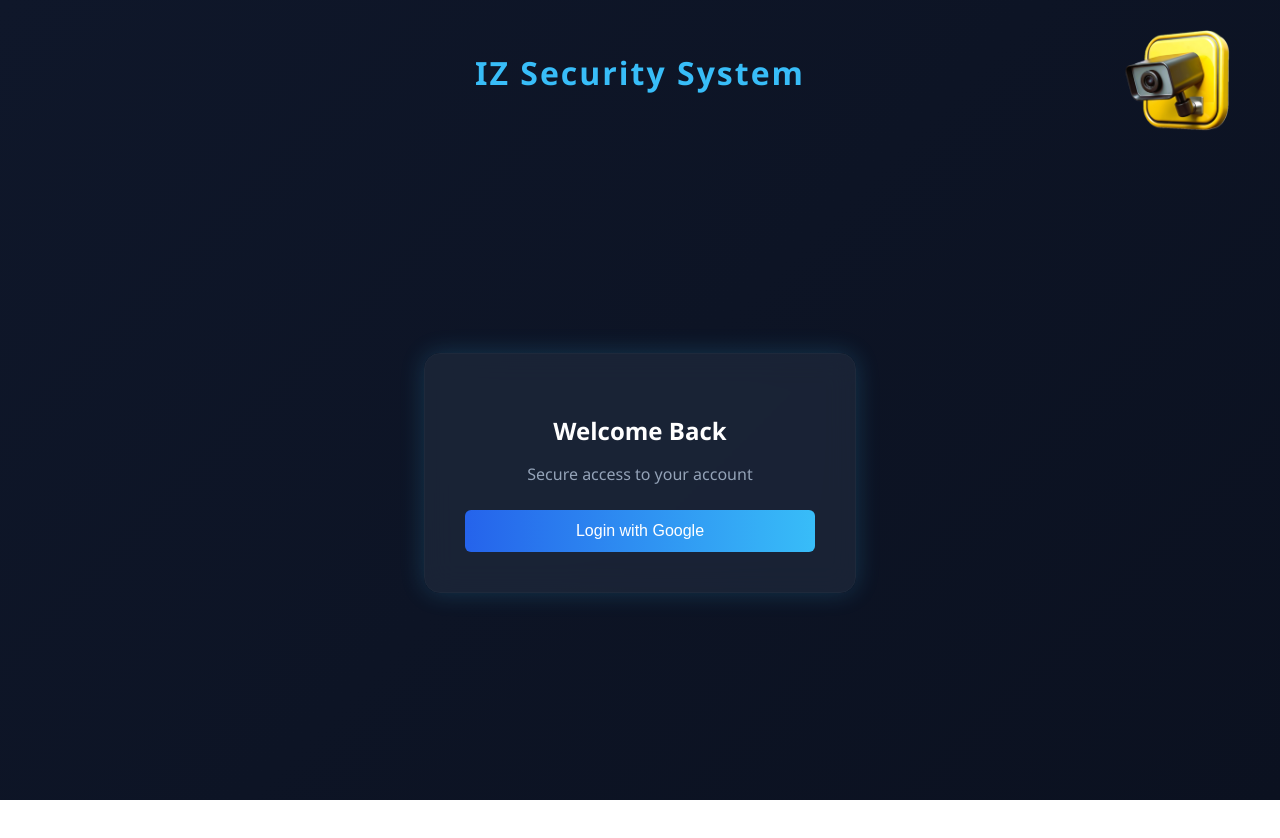
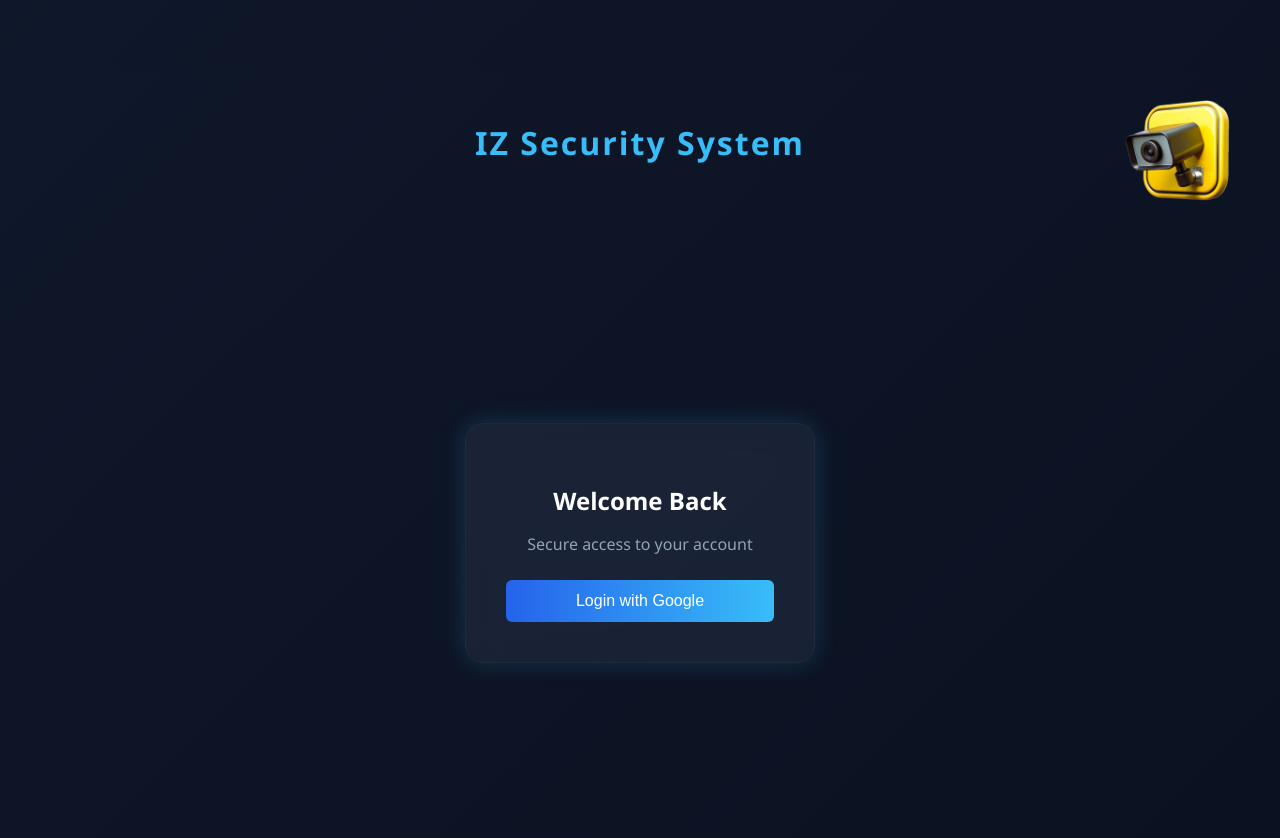
Before and after one commit to NehanShaikh/IZ_shop, a React (Create React App) app in the folder iz-security-frontend/: page / in a window 1280 px wide. Shown: the top 838 px of the page. Before the commit the page ends 800 px from the top, so only its background shows below. Built offline with nearby package versions, Linux system fonts and the light colour scheme.

Commit message:
first commit

```diff
--- a/iz-security-frontend/src/App.css
+++ b/iz-security-frontend/src/App.css
@@ -7,11 +7,20 @@ body {
   font-family: 'Segoe UI', sans-serif;
   background: linear-gradient(135deg, #0f172a, #0b1120);
   overflow-x: hidden;
+  padding-top: 70px;
   color: #f1f5f9;
 }
 
 .container {
   padding: 30px;
+}
+
+* {
+  box-sizing: border-box;
+}
+
+html, body {
+  overflow-x: hidden;
 }
 
 /* ========================= */
@@ -580,6 +589,7 @@ body {
 
 .navbar {
   display: flex;
+  position: fixed;
   justify-content: space-between;
   align-items: center;
   padding: 15px 30px;
```
